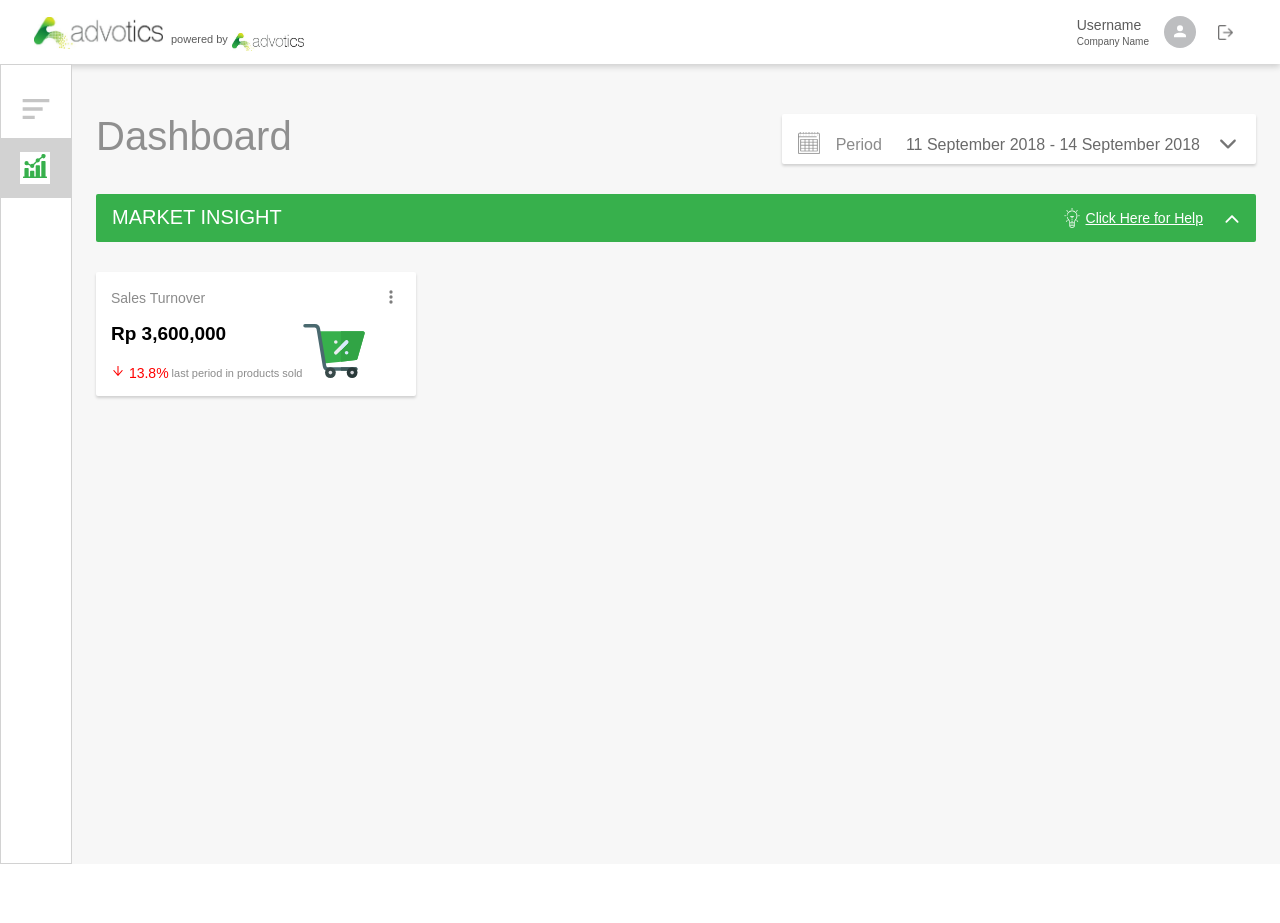
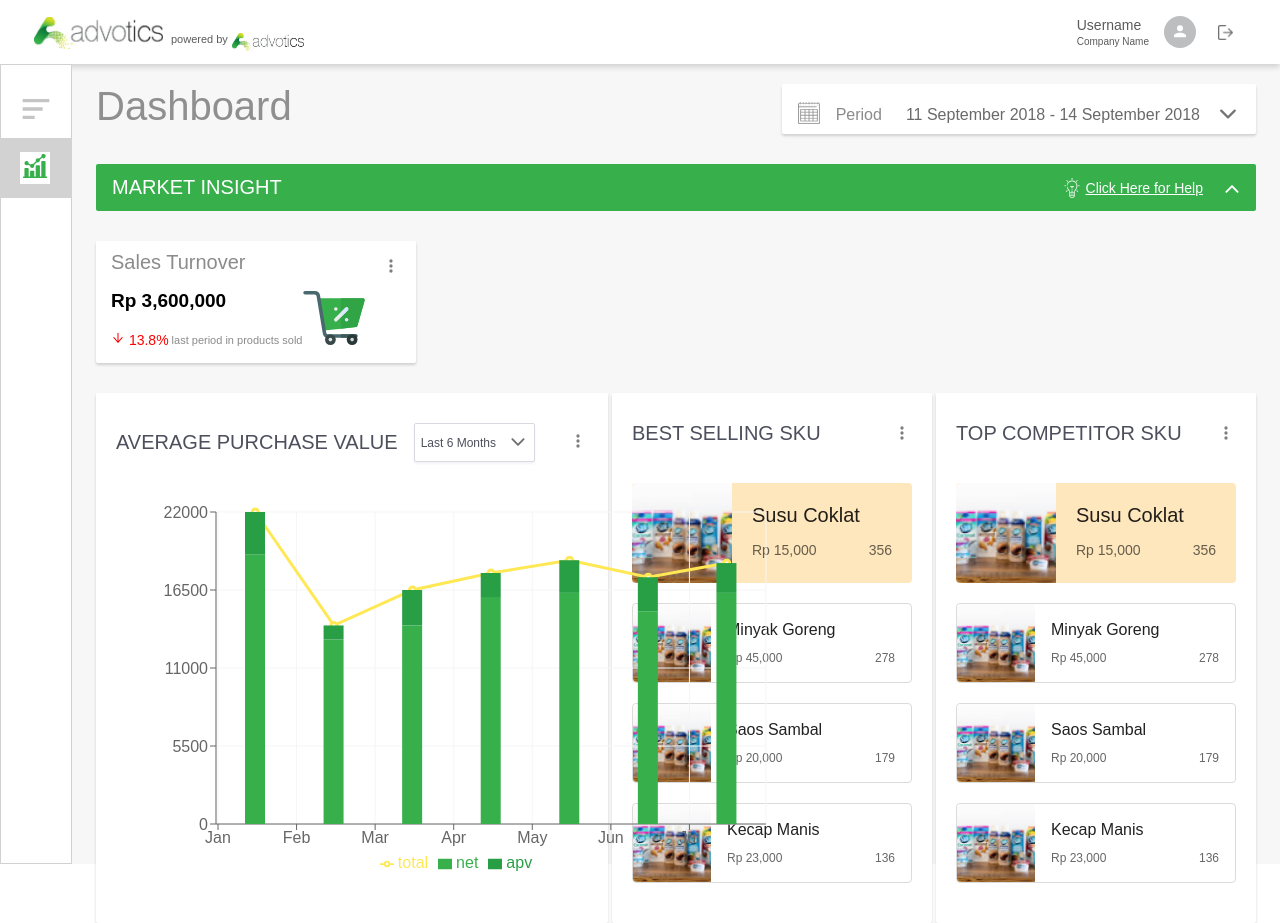
Before and after one commit to yudhapradiptar/dashboard-market, a React (Create React App) app: page / in a window 1280 px wide. Before the commit the page ends 864 px from the top, so only its background shows below. Built offline with nearby package versions, Linux system fonts and the light colour scheme.

Commit message:
add main dashboard

```diff
--- a/package.json
+++ b/package.json
@@ -11,6 +11,7 @@
     "react-dom": "^17.0.2",
     "react-icons": "^4.2.0",
     "react-scripts": "4.0.3",
+    "recharts": "^2.0.9",
     "web-vitals": "^1.0.1"
   },
   "scripts": {
--- a/src/containers/Dashboard.js
+++ b/src/containers/Dashboard.js
@@ -4,6 +4,8 @@ import FilterPeriod from "./components/FilterPeriod/FilterPeriod";
 import help from "../assets/images/Help.png";
 import { IoIosArrowUp } from "react-icons/io";
 import SalesTurnover from "./components/SalesTurnover/SalesTurnover";
+import AverageValue from "./components/AverageValue/AverageValue";
+import BestItems from "./components/BestItems/BestItems";
 
 const Dashboard = () => {
   return (
@@ -27,6 +29,17 @@ const Dashboard = () => {
       <div className="sales-turnover-box">
         <SalesTurnover />
       </div>
+      <div className="dashboard-main">
+        <div className="avg-value-box">
+          <AverageValue />
+        </div>
+        <div className="best-items-box">
+          <BestItems title="BEST SELLING SKU" />
+        </div>
+        <div className="best-items-box">
+          <BestItems title="TOP COMPETITOR SKU" />
+        </div>
+      </div>
     </div>
   );
 };
--- a/src/containers/Dashboard.scss
+++ b/src/containers/Dashboard.scss
@@ -9,7 +9,7 @@
   .title-row {
     display: flex;
     justify-content: space-between;
-    margin: 50px 24px 0 24px;
+    margin: 20px 24px 0 24px;
     height: 50px;
 
     h1 {
@@ -35,13 +35,13 @@
     background: #37b04c 0% 0% no-repeat padding-box;
     border-radius: 2px;
     margin: 30px 24px 0 24px;
-    height: 48px;
+    height: auto;
 
     display: flex;
     justify-content: space-between;
 
     .insight-title {
-      margin: 12px 0 0 16px;
+      margin: 12px 0 12px 16px;
       text-align: left;
       font-size: 20px;
       line-height: 13x;
@@ -52,7 +52,7 @@
     .help {
       display: flex;
       height: 20px;
-      margin: 14px 14px 0 0;
+      margin: 14px 14px 12px 0;
       align-items: center;
 
       .help-icon {
@@ -90,4 +90,30 @@
     box-shadow: 0px 2px 3px #00000029;
     border-radius: 2px;
   }
+
+  .dashboard-main {
+    display: flex;
+    justify-content: space-between;
+    margin: 30px 24px 0 24px;
+
+    .avg-value-box {
+      width: 40vw;
+      height: 530px;
+
+      background: #ffffff 0% 0% no-repeat padding-box;
+      box-shadow: 0px 2px 3px #00000029;
+      border-radius: 2px;
+
+    }
+
+    .best-items-box {
+      width: 25vw;
+      height: 530px;
+
+      background: #ffffff 0% 0% no-repeat padding-box;
+      box-shadow: 0px 2px 3px #00000029;
+      border-radius: 2px;
+
+    }
+  }
 }
--- /dev/null
+++ b/src/containers/components/AverageValue/AverageValue.js
@@ -0,0 +1,102 @@
+import React from "react";
+import "./AverageValue.scss";
+import iconMore from "../../../assets/images/Icon - More.svg";
+import { IoIosArrowDown } from "react-icons/io";
+import {
+  ComposedChart,
+  Line,
+  Bar,
+  XAxis,
+  YAxis,
+  CartesianGrid,
+  Tooltip,
+  Legend,
+} from "recharts";
+
+const AverageValue = () => {
+  const data = [
+    {
+      name: "Jan",
+      net: 19000,
+      apv: 3000,
+      total: 22000,
+    },
+    {
+      name: "Feb",
+      net: 13000,
+      apv: 1000,
+      total: 14000,
+    },
+    {
+      name: "Mar",
+      net: 14000,
+      apv: 2500,
+      total: 16500,
+    },
+    {
+      name: "Apr",
+      net: 16000,
+      apv: 1700,
+      total: 17700,
+    },
+    {
+      name: "May",
+      net: 16300,
+      apv: 2300,
+      total: 18600,
+    },
+    {
+      name: "Jun",
+      net: 15000,
+      apv: 2400,
+      total: 17400,
+    },
+    {
+      name: "Jul",
+      net: 16300,
+      apv: 2100,
+      total: 18400,
+    },
+  ];
+
+  return (
+    <div className="avg-value">
+      <div className="avg-title-row">
+        <p>AVERAGE PURCHASE VALUE</p>
+        <div className="avg-row-right">
+          <div className="avg-period-box">
+            <div className="avg-period-text">Last 6 Months</div>
+            <div className="avg-period-down">
+              <IoIosArrowDown />
+            </div>
+          </div>
+          <img src={iconMore} alt="icon-more" className="icon-more" />
+        </div>
+      </div>
+      <div className="graph">
+          <ComposedChart
+            width={650}
+            height={400}
+            data={data}
+            margin={{
+              top: 20,
+              right: 20,
+              bottom: 20,
+              left: 20,
+            }}
+          >
+            <CartesianGrid stroke="#f5f5f5" />
+            <XAxis dataKey="name" scale="band" />
+            <YAxis />
+            <Tooltip />
+            <Legend />
+            <Line type="total" dataKey="total" stroke="#FFE854" activeDot={{ r: 8 }} strokeWidth={3}/>
+            <Bar dataKey="net" stackId="a" barSize={20} fill="#37B04C" />
+            <Bar dataKey="apv" stackId="a" barSize={20} fill="#289E45" />
+          </ComposedChart>
+      </div>
+    </div>
+  );
+};
+
+export default AverageValue;
--- /dev/null
+++ b/src/containers/components/AverageValue/AverageValue.scss
@@ -0,0 +1,62 @@
+@import "../../../components/config.scss";
+
+.avg-value {
+  display: flex;
+  flex-direction: column;
+  margin: 30px 20px 0 20px;
+
+  .avg-title-row {
+    display: flex;
+    justify-content: space-between;
+    align-items: center;
+
+    p {
+      font-size: 20px;
+      line-height: 13px;
+      letter-spacing: 0px;
+      color: #4d4f5c;
+    }
+
+    .avg-row-right {
+      display: flex;
+
+      .avg-period-box {
+        background: #ffffff 0% 0% no-repeat padding-box;
+        box-shadow: 0px 2px 3px #0000000d;
+        border: 1px solid #d7dae2;
+        border-radius: 2px;
+
+        margin: 0 3px 0 3px;
+
+        display: flex;
+        justify-content: space-between;
+        align-items: center;
+
+        .avg-period-text {
+          padding: 4px 6px;
+          font-size: 12px;
+          line-height: 20px;
+          color: #4d4f5c;
+        }
+
+        .avg-period-down {
+          padding: 8px 6px 4px 6px;
+          font-size: 20px;
+          color: #707070;
+        }
+      }
+
+      .icon-more {
+        width: 20px;
+        height: 20px;
+        cursor: pointer;
+        margin-left: 30px;
+        margin-top: 8px;
+      }
+    }
+  }
+
+  .graph {
+    margin: 30px 20px 0 20px;
+  }
+}
--- /dev/null
+++ b/src/containers/components/BestItems/BestItems.js
@@ -0,0 +1,29 @@
+import React from "react";
+import iconMore from "../../../assets/images/Icon - More.svg";
+import "./BestItems.scss";
+import SkuItem from "./SkuItem";
+
+const BestItems = (props) => {
+  const dataSKU = [
+    { nama: "Susu Coklat", harga: "15,000", jumlah: 356 },
+    { nama: "Minyak Goreng", harga: "45,000", jumlah: 278 },
+    { nama: "Saos Sambal", harga: "20,000", jumlah: 179 },
+    { nama: "Kecap Manis", harga: "23,000", jumlah: 136 },
+  ];
+
+  return (
+    <div className="best-items">
+      <div className="best-items-title">
+        <p>{props.title}</p>
+        <img src={iconMore} alt="icon-more" className="icon-more" />
+      </div>
+      <div className="sku">
+        {dataSKU.map((sku, i) => (
+          <SkuItem pos={i} sku={sku} />
+        ))}
+      </div>
+    </div>
+  );
+};
+
+export default BestItems;
--- /dev/null
+++ b/src/containers/components/BestItems/BestItems.scss
@@ -0,0 +1,111 @@
+@import "../../../components/config.scss";
+
+.best-items {
+  display: flex;
+  flex-direction: column;
+  margin: 30px 20px 0 20px;
+
+  &-title {
+    display: flex;
+    justify-content: space-between;
+    align-items: center;
+
+    p {
+      font-size: 20px;
+      line-height: 13px;
+      letter-spacing: 0px;
+      color: #4d4f5c;
+    }
+
+    img {
+      width: 20px;
+      height: 20px;
+      cursor: pointer;
+    }
+  }
+
+  .sku {
+    display: flex;
+    flex-direction: column;
+    justify-content: flex-end;
+
+    margin-top: 30px;
+    height: 100%;
+
+    &-item-first {
+      margin: 10px 0;
+
+      background: #ffe7bd 0% 0% no-repeat padding-box;
+      border-radius: 4px;
+      width: 100%;
+      height: 100px;
+
+      display: flex;
+
+      img {
+        height: 100%;
+      }
+
+      .sku-info {
+        display: flex;
+        flex-direction: column;
+        padding: 20px;
+        width: 100%;
+
+        &-nama {
+          font-size: 20px;
+          line-height: 25px;
+          color: #000000de;
+        }
+
+        .sku-harga-jumlah {
+          width: 100%;
+          display: flex;
+          justify-content: space-between;
+          margin-top: 12px;
+          color: #00000099;
+          font-size: 14px;
+          line-height: 20px;
+        }
+      }
+    }
+
+    &-item {
+      margin: 10px 0;
+
+      border: 0.5px solid #c5c5c59c;
+      border-radius: 4px;
+      width: 100%;
+      height: 80px;
+
+      display: flex;
+
+      img {
+        height: 100%;
+      }
+
+      .sku-info {
+        display: flex;
+        flex-direction: column;
+        padding: 16px;
+        width: 100%;
+
+        &-nama {
+          font-size: 16px;
+          line-height: 20px;
+          color: #000000de;
+        }
+
+        .sku-harga-jumlah {
+          width: 100%;
+          display: flex;
+          justify-content: space-between;
+          margin-top: 8px;
+          color: #00000099;
+          font-size: 12px;
+          line-height: 20px;
+        }
+      }
+    }
+  }
+}
--- /dev/null
+++ b/src/containers/components/BestItems/SkuItem.js
@@ -0,0 +1,30 @@
+import React from "react";
+import skuImage from "../../../assets/images/Product  Competitor.png";
+import "./BestItems.scss";
+
+const SkuItem = (props) => {
+  let posStyle = "sku-item";
+
+  if (props.pos === 0) {
+    posStyle = "sku-item-first";
+  }
+
+  return (
+    <div className={posStyle}>
+      <img src={skuImage} alt="sku" className="sku-image" />
+      <div className="sku-info">
+        <div className="sku-info-nama">{props.sku.nama}</div>
+        <div className="sku-harga-jumlah">
+            <div className="sku-harga">
+                Rp {props.sku.harga}
+            </div>
+            <div className="sku-jumlah">
+                {props.sku.jumlah}
+            </div>
+        </div>
+      </div>
+    </div>
+  );
+};
+
+export default SkuItem;
--- a/src/containers/components/SalesTurnover/SalesTurnover.scss
+++ b/src/containers/components/SalesTurnover/SalesTurnover.scss
@@ -10,9 +10,8 @@
     justify-content: space-between;
 
     p {
-      text-align: left;
-      font-size: 14px;
-      line-height: 22px;
+      font-size: 20px;
+      line-height: 13px;
       letter-spacing: 0px;
       color: #8b8b8b;
     }
```
Also changed, not shown: src/assets/images/Product  Competitor.png (added), 1 other file (tests, documents, lock files or other folders).
